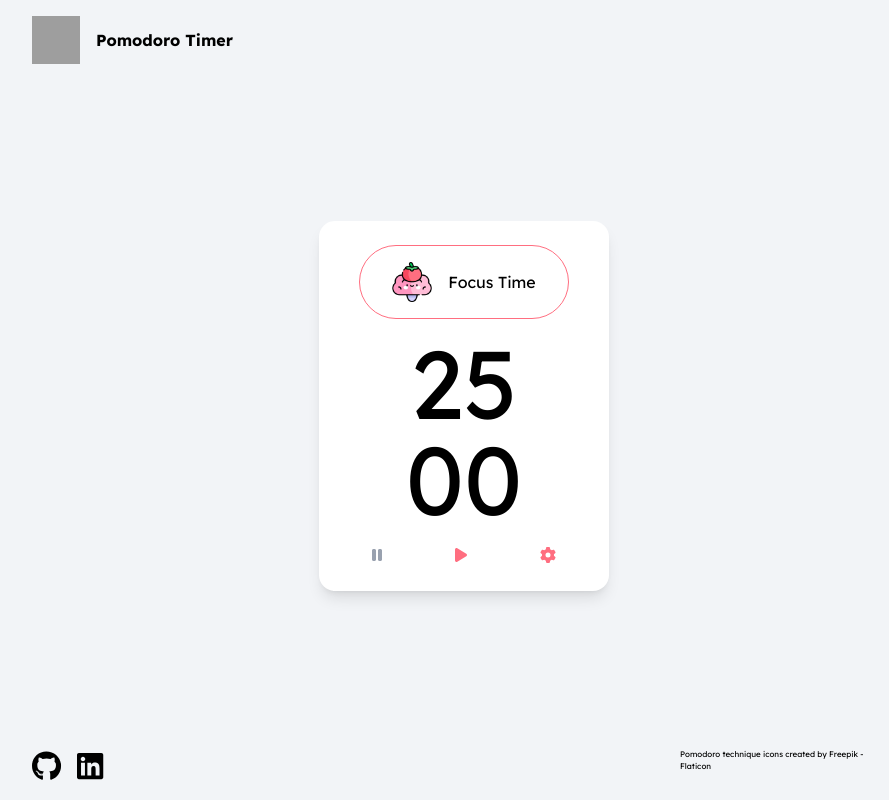
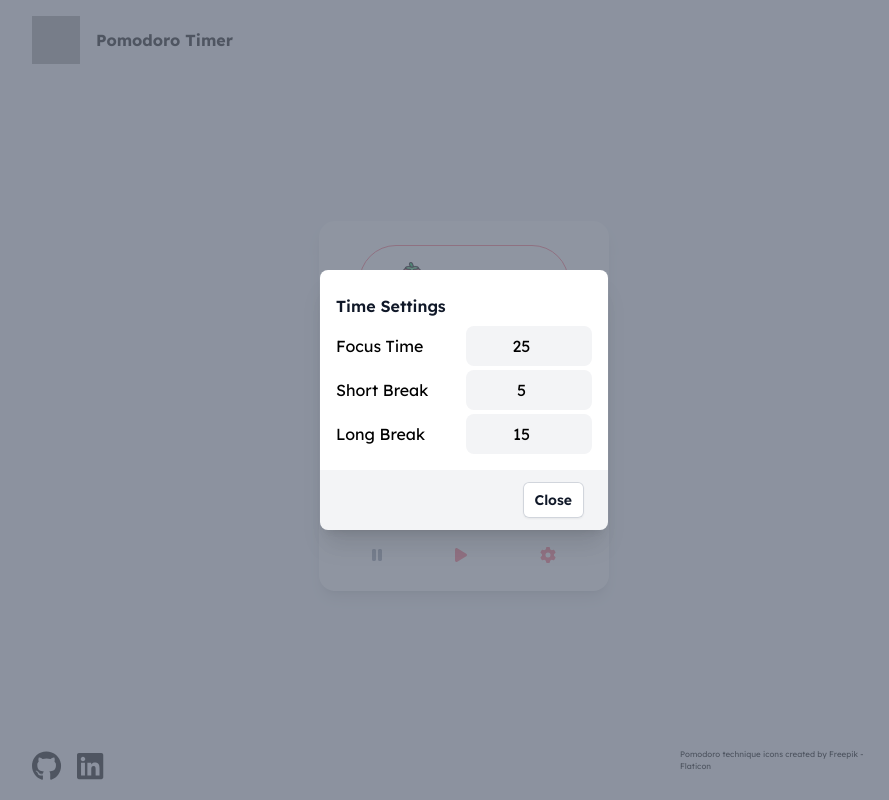
Before and after one commit to Marta-fn/pomodoro-timer, a React (Vite) app: page / in a window 1280 px wide. Shown: the whole page, without its empty margins (176-1065 px from the left). Built offline with nearby package versions, Linux system fonts and the light colour scheme; grey boxes are pictures that could not be loaded.

Commit message:
Added Time Settings

```diff
--- a/src/Timer.jsx
+++ b/src/Timer.jsx
@@ -13,6 +13,15 @@ const sessionStyles = {
 const Timer = () => {
   const [isPlaying, setisPlaying] = useState(false);
   const [session, setsession] = useState("Focus Time");
+  const [open, setOpen] = useState(true);
+
+  const [focusTime, setFocusTime] = useState(25);
+  const [shortBreak, setShortBreak] = useState(5);
+  const [longBreak, setLongBreak] = useState(15);
+
+  const handleFocusChange = (e) => setFocusTime(Number(e.target.value));
+  const handleShortChange = (e) => setShortBreak(Number(e.target.value));
+  const handleLongChange = (e) => setLongBreak(Number(e.target.value));
 
   return (
     <div>
@@ -49,9 +58,63 @@ const Timer = () => {
             <FontAwesomeIcon icon={faPlay} onClick={() => setisPlaying(true)} />
           </button>
           <button>
-            <FontAwesomeIcon icon={faGear} />
+            <FontAwesomeIcon icon={faGear} onClick={() => setOpen(true)} />
           </button>
         </div>
+        <dialog open={open} onClose={setOpen} className="relative z-10">
+          <div className="fixed inset-0 bg-gray-500/75">
+            <div className="flex min-h-full items-end justify-center p-4 sm:items-center sm:p-0">
+              <div className="relative overflow-hidden rounded-lg text-left shadow-xl sm:w-2xs">
+                <div className="bg-white px-4 p-6 pb-4">
+                  <p className="font-semibold text-gray-900 text-center sm:text-left sm:mt-0 ">
+                    Time Settings
+                  </p>
+                  <div className="mt-2">
+                    <form className="grid grid-cols-2 gap-1 items-center">
+                      <label htmlFor="focusTime">Focus Time</label>
+                      <input
+                        type="number"
+                        id="focusTime"
+                        min={0}
+                        value={focusTime}
+                        onChange={handleFocusChange}
+                        className="bg-gray-100 p-2 rounded-lg text-center"
+                      />
+                      <label htmlFor="short">Short Break</label>
+                      <input
+                        type="number"
+                        id="short"
+                        min={0}
+                        value={shortBreak}
+                        onChange={handleShortChange}
+                        className="bg-gray-100 p-2 rounded-lg text-center"
+                      />
+                      <label htmlFor="long">Long Break</label>
+                      <input
+                        type="number"
+                        id="long"
+                        min={0}
+                        value={longBreak}
+                        onChange={handleLongChange}
+                        className="bg-gray-100 p-2 rounded-lg text-center"
+                      />
+                    </form>
+                  </div>
+                </div>
+                <div className="bg-gray-100 px-4 py-3 sm:flex sm:flex-row-reverse sm:px-6">
+                  <button
+                    type="button"
+                    data-autofocus
+                    onClick={() => setOpen(false)}
+                    className="inline-flex w-full justify-center rounded-md bg-white px-3 py-2 text-sm font-semibold text-gray-900 ring-1 shadow-xs ring-gray-300 ring-inset hover:bg-gray-50 sm:mt-0 sm:w-auto"
+                  >
+                    Close
+                  </button>
+                </div>
+              </div>
+            </div>
+          </div>
+        </dialog>
       </section>
     </div>
   );
```
